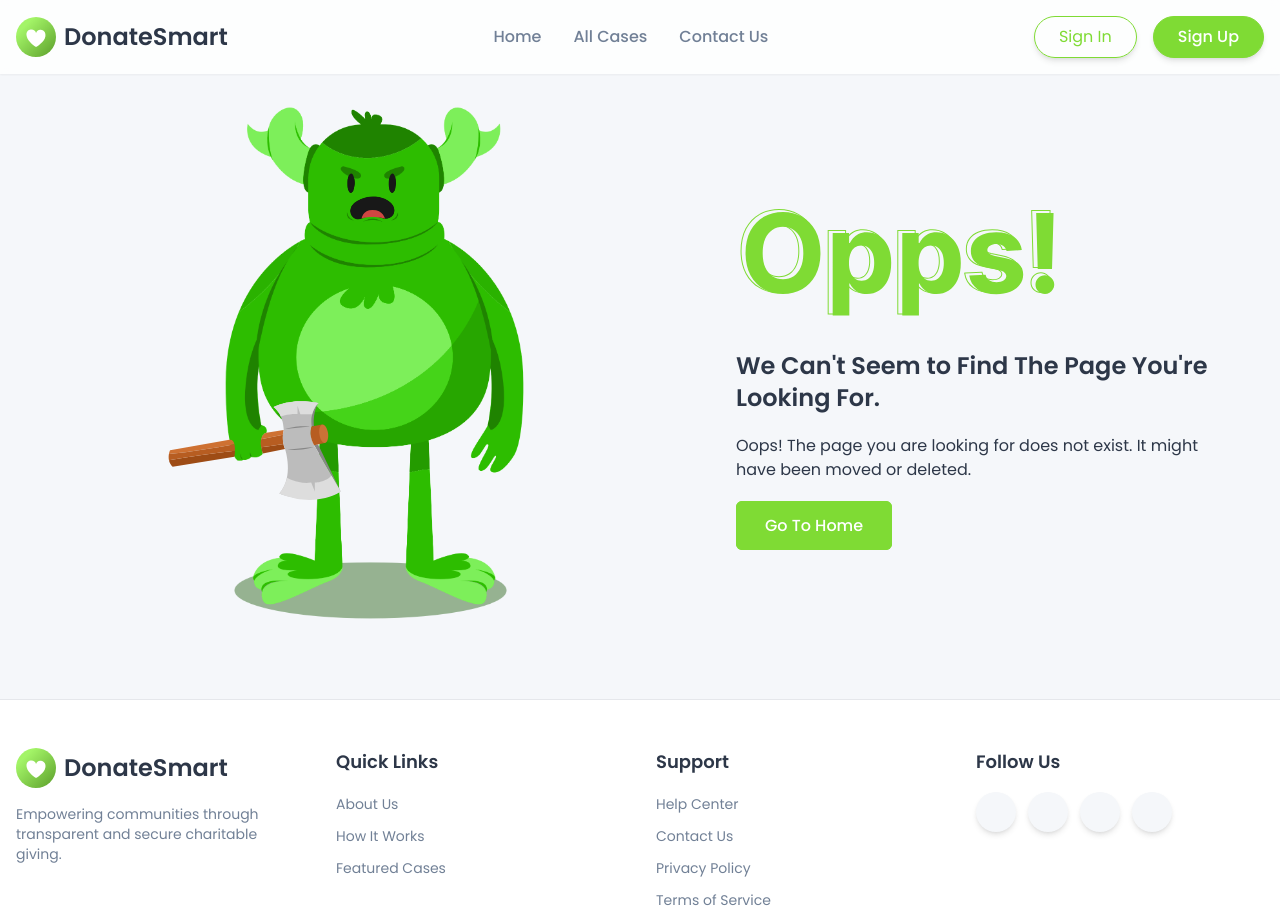
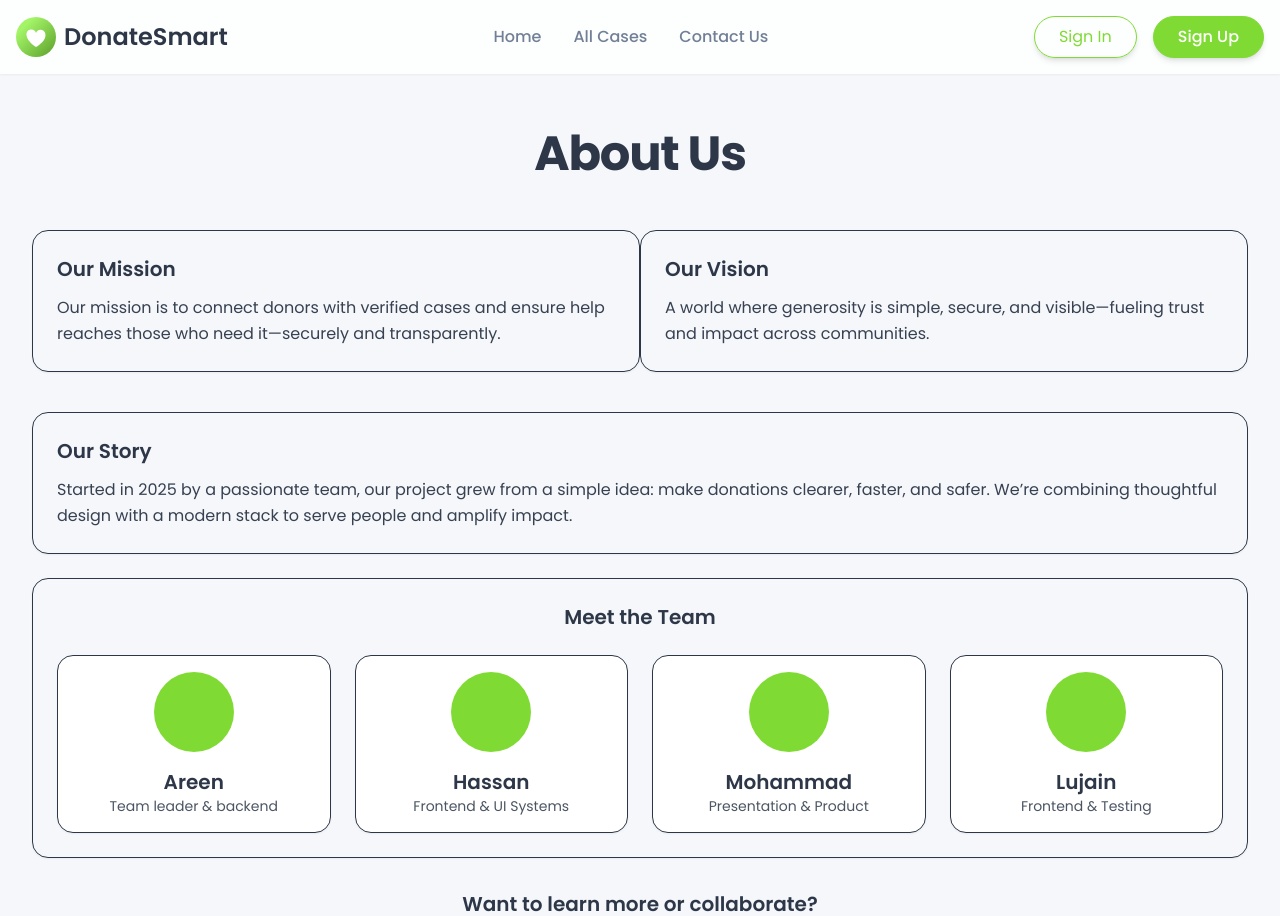
Before and after one commit to Donate-Smart/donatesmart-frontend, a React (Create React App) app: page /about in a window 1280 px wide. Shown: the top 916 px of the page. Built offline with nearby package versions, Linux system fonts and the light colour scheme; some icons are missing; what @radix-ui/themes would draw is missing.

Commit message:
added about us page

```diff
--- a/src/App.jsx
+++ b/src/App.jsx
@@ -20,7 +20,7 @@ import { ProfilePage } from "./pages/ProfilePage";
 import { DonatePage } from "./pages/DonatePage";
 import PaymentSuccess from "./pages/PaymentSuccess";
 import PaymentCancelled from "./pages/PaymentCancelled";
-
+import AboutUs from "./pages/AboutUs";
 import "./App.css";
 import { Toaster } from 'react-hot-toast';
 import { useEffect } from "react";
@@ -28,6 +28,10 @@ import AOS from "aos";
 import "aos/dist/aos.css";
 import "@radix-ui/themes/styles.css";
 import { Theme } from "@radix-ui/themes";
+
+
+
+
 
 
 function App() {
@@ -57,6 +61,7 @@ function App() {
           <Route path="/donate/:id" element={<DonatePage />} />
           <Route path="/payment-success" element={<PaymentSuccess />} />
           <Route path="/payment-cancelled" element = {<PaymentCancelled />} />
+          <Route path="/about" element={<AboutUs />} />
           <Route path="*" element={<NotFoundPage />} />
         </Routes>
         {/* <FooterOld /> */}
--- a/src/components/Layout/Footer/Footer.jsx
+++ b/src/components/Layout/Footer/Footer.jsx
@@ -20,7 +20,7 @@ function Footer() {
             <h4 className="text-base sm:text-lg text-[var(--color-text-dark)] mb-4">Quick Links</h4>
             <ul className="space-y-2">
               <li>
-                <Link to="/" className="text-[var(--color-text-light)] hover:text-[var(--color-primary)] transition-colors text-sm">
+                <Link to="/about" className="text-[var(--color-text-light)] hover:text-[var(--color-primary)] transition-colors text-sm">
                   About Us
                 </Link>
               </li>
--- /dev/null
+++ b/src/pages/AboutUs.jsx
@@ -0,0 +1,89 @@
+import { useEffect } from "react";
+
+export default function AboutUs() {
+  useEffect(() => {
+    window.scrollTo(0, 0);
+  }, []);
+
+  return (
+    <div className="container">
+      <section id="about">
+        <div className="container">
+          <div className="relative">
+            <h2 className="text-3xl md:text-4xl lg:text-5xl mb-9 text-center font-bold tracking-tight">
+              About Us
+            </h2>
+
+            <div className="flex flex-wrap w-full m-auto justify-between">
+              {/* Mission */}
+              <div className="mx-0 my-4 flex-1 border rounded-2xl p-6 shadow-sm">
+                <h3 className="text-xl font-semibold mb-3">Our Mission</h3>
+                <p className="text-gray-700 leading-relaxed">
+                  Our mission is to connect donors with verified cases and ensure
+                  help reaches those who need it—securely and transparently.
+                </p>
+              </div>
+
+              {/* Vision */}
+              <div className="mx-0 my-4 flex-1 border rounded-2xl p-6 shadow-sm">
+                <h3 className="text-xl font-semibold mb-3">Our Vision</h3>
+                <p className="text-gray-700 leading-relaxed">
+                  A world where generosity is simple, secure, and visible—fueling
+                  trust and impact across communities.
+                </p>
+              </div>
+            </div>
+
+            {/* Story */}
+            <div className="mx-0 my-6 border rounded-2xl p-6 shadow-sm">
+              <h3 className="text-xl font-semibold mb-3">Our Story</h3>
+              <p className="text-gray-700 leading-relaxed">
+                Started in 2025 by a passionate team, our project grew from a
+                simple idea: make donations clearer, faster, and safer. We’re
+                combining thoughtful design with a modern stack to serve people
+                and amplify impact.
+              </p>
+            </div>
+
+            {/* Team */}
+            <div className="mx-0 my-6 border rounded-2xl p-6 shadow-sm">
+              <h3 className="text-xl font-semibold mb-6 text-center">
+                Meet the Team
+              </h3>
+              <div className="grid grid-cols-1 sm:grid-cols-2 lg:grid-cols-4 gap-6">
+                {[
+                  { name: "Areen", role: "Team leader & backend" },
+                  { name: "Hassan", role: "Frontend & UI Systems" },
+                  { name: "Mohammad", role: "Presentation & Product" },
+                  { name: "Lujain", role: "Frontend & Testing" },
+                ].map((member, idx) => (
+                  <div
+                    key={idx}
+                    className="text-center border rounded-2xl p-4 shadow-sm bg-white"
+                  >
+                    <div className="w-20 h-20 rounded-full bg-[var(--color-primary)] mx-auto mb-4"></div>
+                    <h4 className="font-semibold">{member.name}</h4>
+                    <p className="text-gray-600 text-sm">{member.role}</p>
+                  </div>
+                ))}
+              </div>
+            </div>
+
+            {/* CTA */}
+            <div className="text-center my-8">
+              <h3 className="text-xl font-semibold mb-4">
+                Want to learn more or collaborate?
+              </h3>
+              <a
+                href="/contact"
+                className="border leading-none px-10 sm:px-12 text-base sm:text-lg font-medium py-3 sm:py-4 rounded-lg bg-[var(--color-primary)] border-[var(--color-primary)] text-white hover:bg-transparent hover:text-[var(--color-primary)] cursor-pointer"
+              >
+                Contact Us
+              </a>
+            </div>
+          </div>
+        </div>
+      </section>
+    </div>
+  );
+}
```
